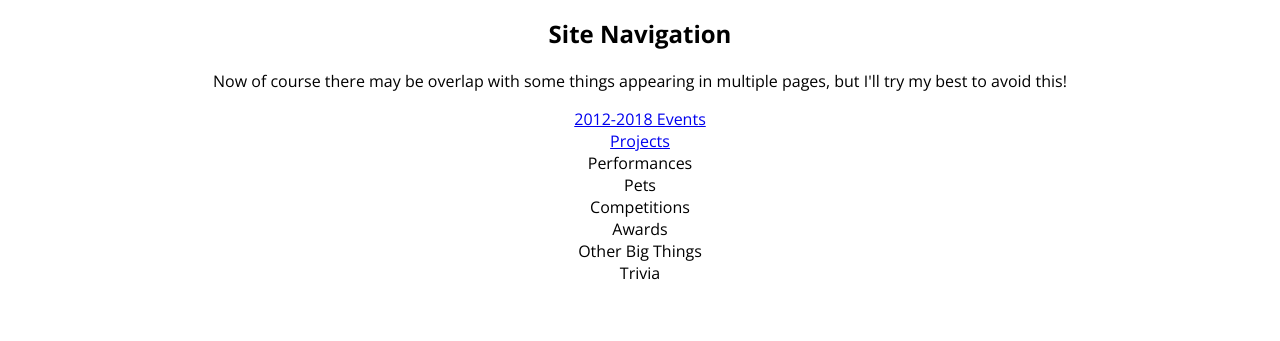
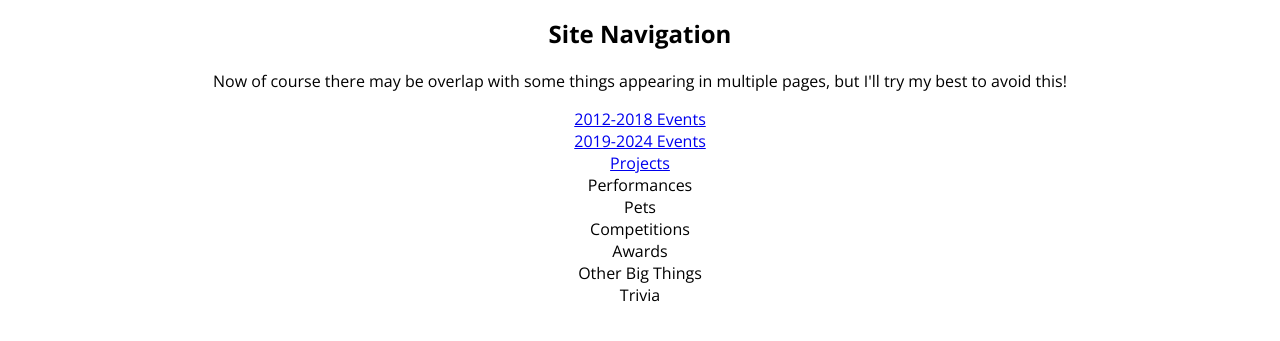
Before and after one commit to elloelloguy/ElloElloVerse, a plain HTML site: page index.html in a window 1280 px wide. Shown: the part 119-460 px from the top of the page. Drawn offline with nearby package versions, Linux system fonts and the light colour scheme.

Commit message:
did some stuff

```diff
--- a/index.html
+++ b/index.html
@@ -16,6 +16,7 @@
 
 <ul id="croads">
     <li><a href="12-18.html">2012-2018 Events</a></li>
+    <li><a href="19-24.html">2019-2024 Events</a></li>
     <li><a href="projects.html">Projects</a></li>
     <li>Performances</li>
     <li>Pets</li>
```
